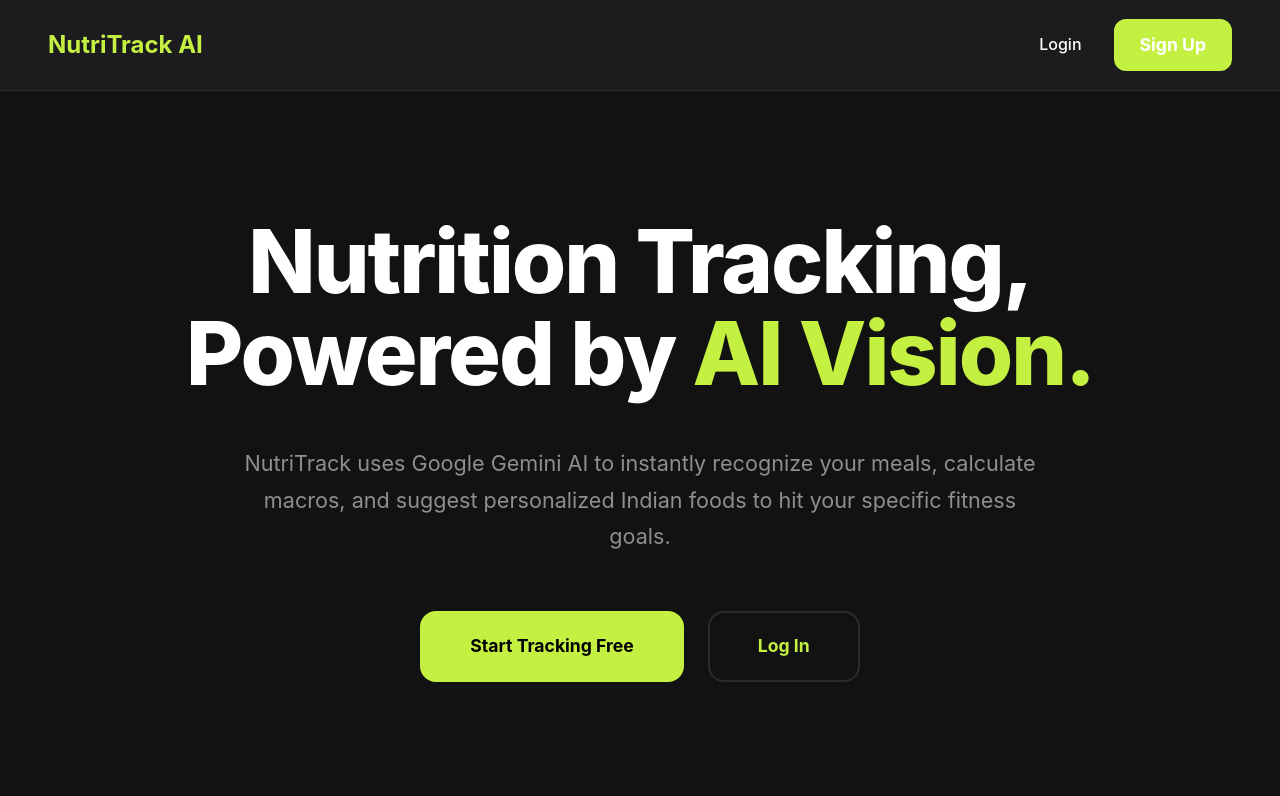
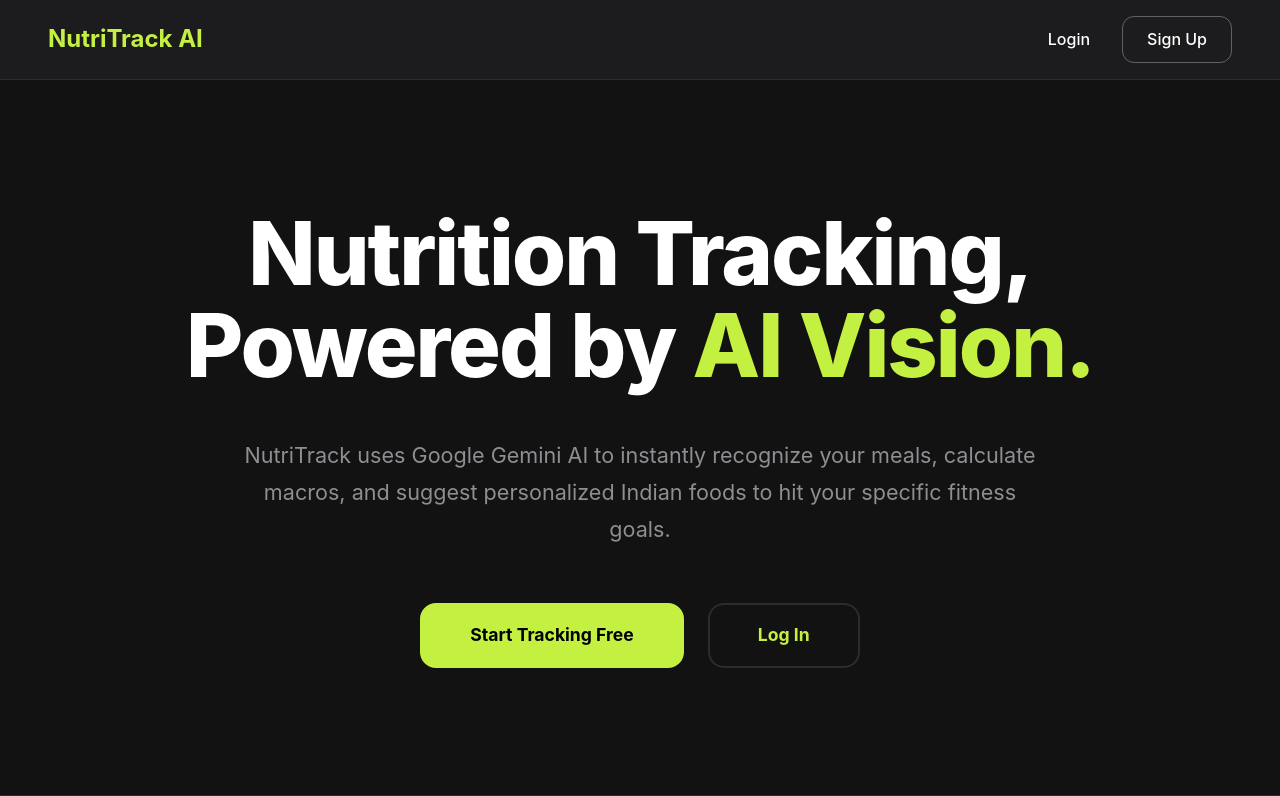
Before and after one commit to akhil-preman/Nutritrack, a Flask app: page / in a window 1280 px wide. Shown: the top 796 px of the page. Run offline with Flask 3, Linux system fonts and the light colour scheme.

Commit message:
style: Refine navbar height and Sign Up button styling
- Slimmed down the navbar padding for a sleeker profile.
- Replaced the solid green Sign Up button with a sophisticated transparent outline button that highlights on hover.

```diff
--- a/templates/index.html
+++ b/templates/index.html
@@ -17,11 +17,14 @@
         body { font-family: -apple-system, BlinkMacSystemFont, "Segoe UI", Roboto, sans-serif; background-color: var(--bg-color); margin: 0; padding: 0; color: var(--text-main); line-height: 1.6; }
 
         /* Navbar */
-        .navbar { display: flex; justify-content: space-between; align-items: center; padding: 1.2rem 3rem; background-color: var(--card-bg); border-bottom: 1px solid var(--border-color); position: sticky; top: 0; z-index: 100; }
+        .navbar { display: flex; justify-content: space-between; align-items: center; padding: 1rem 3rem; background-color: var(--card-bg); border-bottom: 1px solid var(--border-color); position: sticky; top: 0; z-index: 100; }
         .nav-brand { font-size: 1.5rem; font-weight: 700; color: var(--primary-color); display: flex; align-items: center; gap: 8px; text-decoration: none; }
         .nav-links { display: flex; align-items: center; gap: 2rem; font-size: 1rem; font-weight: 500; }
         .nav-links a { color: var(--text-main); text-decoration: none; transition: color 0.2s; }
         .nav-links a:hover { color: var(--primary-color); }
+
+        .nav-signup { padding: 0.6rem 1.5rem; border-radius: 12px; border: 1px solid rgba(255,255,255,0.3); color: white !important; transition: all 0.2s; }
+        .nav-signup:hover { border-color: var(--primary-color); background: rgba(196, 240, 66, 0.05); color: var(--primary-color) !important; }
 
         /* Hero Section */
         .hero-section { min-height: calc(100vh - 85px); display: flex; flex-direction: column; align-items: center; justify-content: center; text-align: center; max-width: 1000px; margin: 0 auto; padding: 0 1.5rem; }
@@ -30,7 +33,7 @@
         .hero-section p { color: var(--text-muted); font-size: 1.35rem; margin-bottom: 3.5rem; padding: 0 2rem; max-width: 800px; line-height: 1.7; }
 
         .btn-group { display: flex; gap: 1.5rem; justify-content: center; }
-        .btn { padding: 1.2rem 3rem; border-radius: 16px; font-size: 1.1rem; font-weight: 700; cursor: pointer; text-decoration: none; transition: all 0.2s; }
+        .btn { padding: 1rem 3rem; border-radius: 16px; font-size: 1.1rem; font-weight: 700; cursor: pointer; text-decoration: none; transition: all 0.2s; }
         .btn-primary { background: var(--primary-color); color: #000; border: 2px solid var(--primary-color); }
         .btn-primary:hover { transform: translateY(-2px); box-shadow: 0 10px 20px rgba(196, 240, 66, 0.2); }
         .btn-secondary { background: transparent; color: var(--primary-color); border: 2px solid var(--border-color); }
@@ -60,7 +63,7 @@
         <a href="/" class="nav-brand">NutriTrack AI</a>
         <div class="nav-links">
             <a href="/login">Login</a>
-            <a href="/register" class="btn btn-primary" style="padding: 0.6rem 1.5rem; border-radius: 12px;">Sign Up</a>
+            <a href="/register" class="nav-signup">Sign Up</a>
         </div>
     </nav>
 
--- a/templates/login.html
+++ b/templates/login.html
@@ -17,7 +17,7 @@
         body { font-family: -apple-system, BlinkMacSystemFont, "Segoe UI", Roboto, sans-serif; background-color: var(--bg-color); margin: 0; padding: 0; color: var(--text-main); }
 
         /* Navbar (Matches Inside Pages) */
-        .navbar { display: flex; justify-content: space-between; align-items: center; padding: 1.2rem 3rem; background-color: var(--card-bg); border-bottom: 1px solid var(--border-color); }
+        .navbar { display: flex; justify-content: space-between; align-items: center; padding: 1rem 3rem; background-color: var(--card-bg); border-bottom: 1px solid var(--border-color); }
         .nav-brand { font-size: 1.5rem; font-weight: 700; color: var(--primary-color); display: flex; align-items: center; gap: 8px; text-decoration: none; }
         .nav-links { display: flex; align-items: center; gap: 2rem; font-size: 1rem; font-weight: 500; }
         .nav-links a { color: var(--text-main); text-decoration: none; transition: color 0.2s; }
--- a/templates/register.html
+++ b/templates/register.html
@@ -17,7 +17,7 @@
         body { font-family: -apple-system, BlinkMacSystemFont, "Segoe UI", Roboto, sans-serif; background-color: var(--bg-color); margin: 0; padding: 0; color: var(--text-main); }
 
         /* Navbar (Matches Inside Pages) */
-        .navbar { display: flex; justify-content: space-between; align-items: center; padding: 1.2rem 3rem; background-color: var(--card-bg); border-bottom: 1px solid var(--border-color); }
+        .navbar { display: flex; justify-content: space-between; align-items: center; padding: 1rem 3rem; background-color: var(--card-bg); border-bottom: 1px solid var(--border-color); }
         .nav-brand { font-size: 1.5rem; font-weight: 700; color: var(--primary-color); display: flex; align-items: center; gap: 8px; text-decoration: none; }
         .nav-links { display: flex; align-items: center; gap: 2rem; font-size: 1rem; font-weight: 500; }
         .nav-links a { color: var(--text-main); text-decoration: none; transition: color 0.2s; }
```
